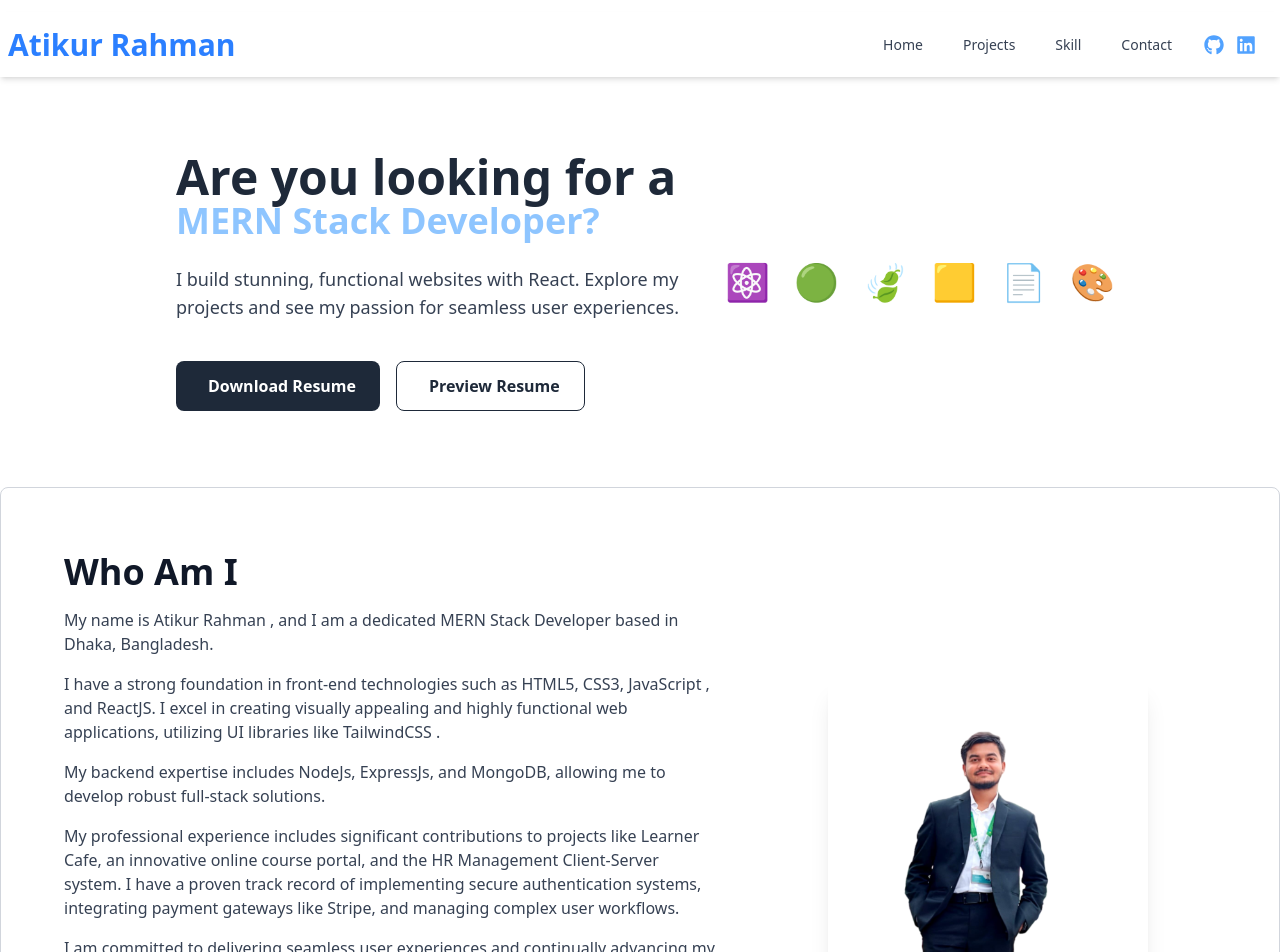
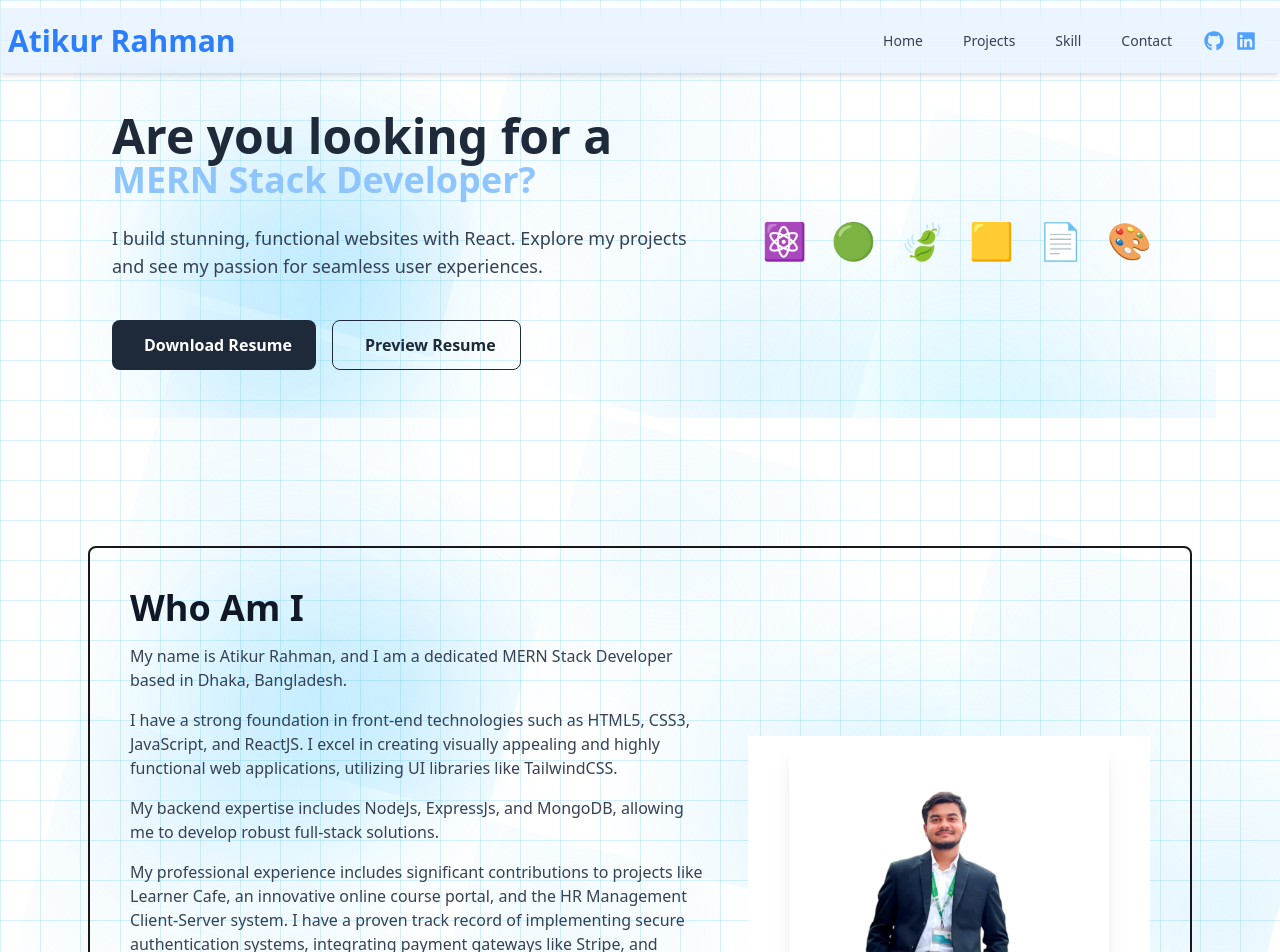
Before and after one commit to atikurrahman33/Portfolio-website, a React (Vite) app: page / in a window 1280 px wide. Shown: the top 952 px of the page. Built offline with nearby package versions, Linux system fonts and the light colour scheme.

Commit message:
Enhance layout and visuals across components with background effects, improved styling, and updated content

```diff
--- a/src/Layout/MainLayout.jsx
+++ b/src/Layout/MainLayout.jsx
@@ -5,7 +5,12 @@ import Footer from "../page/Shared/Footer/Footer.jsx";
 
 const MainLayout = () => {
     return (
-        <div className="max-w-7xl mx-auto">
+        <div className=" relative sm:px-6 overflow-hidden
+bg-[linear-gradient(to_right,rgba(56,189,248,0.2)_1px,transparent_1px),linear-gradient(to_bottom,rgba(56,189,248,0.2)_1px,transparent_1px)]
+bg-[length:40px_40px]
+dark:bg-[linear-gradient(to_right,rgba(56,189,248,0.2)_1px,transparent_1px),linear-gradient(to_bottom,rgba(56,189,248,0.2)_1px,transparent_1px)]
+dark:bg-[length:40px_40px]
+">
             <Navbar />
             <Outlet />
             <Footer/>
--- a/src/page/About/About.jsx
+++ b/src/page/About/About.jsx
@@ -1,22 +1,28 @@
-
 import profileImg from "../../../public/Images/Atikur_RahmAan.png";
 import { FontAwesomeIcon } from "@fortawesome/react-fontawesome";
 import { faGithub, faLinkedin, faFacebook, faTwitter } from "@fortawesome/free-brands-svg-icons";
-
-
+import BackgroundBlobs from "../Banner/BackgroundBlobs";
+import RadialBackground from "../Banner/RadialBackground";
 
 const About = () => {
   return (
-    <div className="w-full py-16 px-6 bg-white border border-gray-300 rounded-lg">
-      <div className="max-w-6xl mx-auto grid md:grid-cols-12 gap-10 items-center">
+    <div className="relative max-w-6xl mx-auto py-16 px-6">
+      {/* Background Effects */}
+      <div className="absolute inset-0 -z-10">
+        <BackgroundBlobs />
+        <RadialBackground />
+      </div>
+
+      {/* Main Content */}
+      <div className=" border-2 rounded-lg p-10 grid md:grid-cols-12 gap-10 items-center relative z-10">
         {/* Left Side - Text */}
         <div className="md:col-span-7 space-y-4">
           <h2 className="text-4xl font-bold text-gray-900">Who Am I</h2>
           <p className="text-gray-700">
-            My name is <span className="font-medium">Atikur Rahman</span> , and I am a dedicated MERN Stack Developer based in Dhaka, Bangladesh.
+            My name is <span className="font-medium">Atikur Rahman</span>, and I am a dedicated MERN Stack Developer based in Dhaka, Bangladesh.
           </p>
           <p className="text-gray-700">
-            I have a strong foundation in front-end technologies such as HTML5, CSS3, JavaScript , and ReactJS. I excel in creating visually appealing and highly functional web applications, utilizing UI libraries like TailwindCSS .
+            I have a strong foundation in front-end technologies such as HTML5, CSS3, JavaScript, and ReactJS. I excel in creating visually appealing and highly functional web applications, utilizing UI libraries like TailwindCSS.
           </p>
           <p className="text-gray-700">
             My backend expertise includes NodeJs, ExpressJs, and MongoDB, allowing me to develop robust full-stack solutions.
@@ -30,34 +36,51 @@ const About = () => {
           <p className="text-gray-700">
             Explore my projects and connect with me on LinkedIn or GitHub to learn more about my work and professional journey.
           </p>
-           {/* Social Icons */}
+
+          {/* Social Icons */}
           <div className="flex space-x-4 mt-4 text-gray-800">
-            <a href="https://github.com/atikurrahman33" target="_blank" rel="noopener noreferrer" className="text-2xl hover:text-gray-600 transition">
+            <a
+              href="https://github.com/atikurrahman33"
+              target="_blank"
+              rel="noopener noreferrer"
+              className="text-2xl hover:text-gray-600 transition"
+            >
               <FontAwesomeIcon icon={faGithub} />
             </a>
-            <a href="https://www.linkedin.com/in/atikur-rahman03/" target="_blank" rel="noopener noreferrer" className="text-2xl hover:text-blue-700 transition">
+            <a
+              href="https://www.linkedin.com/in/atikur-rahman03/"
+              target="_blank"
+              rel="noopener noreferrer"
+              className="text-2xl hover:text-blue-700 transition"
+            >
               <FontAwesomeIcon icon={faLinkedin} />
             </a>
-            <a href="https://www.facebook.com/atikurrahman.foysal.3" target="_blank" rel="noopener noreferrer" className="text-2xl hover:text-blue-600 transition">
+            <a
+              href="https://www.facebook.com/atikurrahman.foysal.3"
+              target="_blank"
+              rel="noopener noreferrer"
+              className="text-2xl hover:text-blue-600 transition"
+            >
               <FontAwesomeIcon icon={faFacebook} />
             </a>
-            <a href="https://x.com/AtikurRahm59719" target="_blank" rel="noopener noreferrer" className="text-2xl hover:text-blue-400 transition">
+            <a
+              href="https://x.com/AtikurRahm59719"
+              target="_blank"
+              rel="noopener noreferrer"
+              className="text-2xl hover:text-blue-400 transition"
+            >
               <FontAwesomeIcon icon={faTwitter} />
             </a>
           </div>
         </div>
 
-        {/* Right Side - Image with Tailwind Animation */}
-        <div className="md:col-span-5 flex justify-center">
+        {/* Right Side - Image */}
+        <div className="md:col-span-5 flex justify-center bg-white">
           <div className="relative w-80 h-80">
             <img
               src={profileImg}
               alt="Profile"
-              className="rounded-xl shadow-xl w-full h-full object-contain
-                         animate-[float_4s_ease-in-out_infinite]"
-              style={{
-                "@keyframes float": "0%,100%{transform:translateY(0px);}50%{transform:translateY(-15px);}"
-              }}
+              className="rounded-xl shadow-xl w-full h-full object-cover"
             />
           </div>
         </div>
--- /dev/null
+++ b/src/page/Banner/BackgroundBlobs.jsx
@@ -0,0 +1,14 @@
+export default function BackgroundBlobs() {
+  return (
+    <div className="absolute inset-0 will-change-transform transition-transform duration-700">
+      {/* Soft sky-blue blob */}
+      <div className="absolute top-20 left-20 w-72 h-72 bg-gradient-to-br from-sky-300/30 to-sky-400/30 rounded-full blur-3xl motion-safe:animate-pulse" />
+
+      {/* Another sky-colored blob */}
+      <div
+        className="absolute top-60 right-32 w-60 h-60 bg-gradient-to-br from-cyan-300/30 to-sky-400/30 rounded-full blur-3xl motion-safe:animate-pulse"
+        style={{ animationDelay: '1s' }}
+      />
+    </div>
+  );
+}
--- a/src/page/Banner/Banner.jsx
+++ b/src/page/Banner/Banner.jsx
@@ -1,6 +1,8 @@
 import { useState } from "react";
 import { motion } from "framer-motion";
 import { Link } from "react-router-dom";
+import BackgroundBlobs from "./BackgroundBlobs";
+import RadialBackground from "./RadialBackground";
 
 const tools = [
   { name: "React", icon: "⚛️" },
@@ -28,9 +30,9 @@ const Banner = () => {
   return (
     <>
       {/* Banner Section */}
-      <section className="max-w-5xl w-full p-8 lg:p-12 grid lg:grid-cols-12 gap-8 mx-auto my-7">
+    <section className="max-w-6xl w-full p-8 lg:p-12 grid lg:grid-cols-12 gap-8 mx-auto my-16 relative overflow-hidden">
   {/* Left Side */}
-        <div className="lg:col-span-7 flex flex-col justify-center space-y-6">
+  <div className="lg:col-span-7 flex flex-col justify-center space-y-6 relative z-10">
     <motion.h1
       className="text-4xl md:text-5xl font-bold text-gray-800"
       initial={{ opacity: 0 }}
@@ -38,13 +40,16 @@ const Banner = () => {
       transition={{ duration: 1 }}
     >
       Are you looking for a{" "}
-            <p className="text-blue-300 border-gray-800 text-4xl">MERN Stack Developer?</p>
+      <p className="text-blue-300 border-gray-800 text-4xl">
+        MERN Stack Developer?
+      </p>
     </motion.h1>
     <p className="text-gray-700 text-lg">
       I build stunning, functional websites with React. Explore my projects and see my
       passion for seamless user experiences.
     </p>
-          <div className="flex flex-col sm:flex-row gap-4 mt-4">
+
+    <div className="flex flex-col sm:flex-row gap-4 mt-4 relative z-10">
       <button
         onClick={handleDownload}
         className="bg-gray-800 text-white px-6 py-3 rounded-lg font-semibold flex items-center justify-center hover:bg-gray-900 hover:shadow-lg transition-all duration-300"
@@ -63,7 +68,7 @@ const Banner = () => {
   </div>
 
   {/* Right Side - Animated Tools */}
-        <div className="lg:col-span-5 flex justify-center items-center">
+  <div className="lg:col-span-5 flex justify-center items-center relative z-10">
     <div className="flex space-x-6">
       {tools.map((tool) => (
         <motion.div
@@ -78,7 +83,12 @@ const Banner = () => {
       ))}
     </div>
   </div>
+
+  {/* Backgrounds */}
+  <BackgroundBlobs />
+  <RadialBackground />
 </section>
+
 
       {/* Resume Modal */}
       {isModalOpen && (
@@ -92,8 +102,14 @@ const Banner = () => {
           >
             &times;
           </span>
+
           <div className="w-4/5 h-4/5 bg-white rounded-lg overflow-hidden">
-            <iframe src={resumeUrl} width="100%" height="100%" frameBorder="0"></iframe>
+            <iframe
+              src={resumeUrl}
+              width="100%"
+              height="100%"
+              frameBorder="0"
+            ></iframe>
           </div>
         </div>
       )}
--- /dev/null
+++ b/src/page/Banner/RadialBackground.jsx
@@ -0,0 +1,40 @@
+'use client';
+
+export default function RadialBackground() {
+  return (
+    <>
+      <div className="absolute inset-0 opacity-20">
+        <div
+          className="absolute top-0 left-0 w-full h-full animate-float"
+          style={{
+            backgroundImage: `
+              radial-gradient(circle at 25% 25%, #bae6fd 0%, transparent 50%),
+              radial-gradient(circle at 75% 75%, #7dd3fc 0%, transparent 50%)
+            `,
+            backgroundSize: '400px 400px',
+          }}
+        />
+      </div>
+
+      <style>{`
+        @keyframes float {
+          0%, 100% {
+            transform: translate(0, 0) rotate(0deg) scale(1);
+          }
+          25% {
+            transform: translate(20px, -15px) rotate(15deg) scale(1.05);
+          }
+          50% {
+            transform: translate(-15px, 20px) rotate(30deg) scale(1.1);
+          }
+          75% {
+            transform: translate(10px, -10px) rotate(15deg) scale(1.05);
+          }
+        }
+        .animate-float {
+          animation: float 25s ease-in-out infinite;
+        }
+      `}</style>
+    </>
+  );
+}
--- a/src/page/Contact/Contact.jsx
+++ b/src/page/Contact/Contact.jsx
@@ -5,7 +5,9 @@ import { faPhone, faEnvelope, faMapMarkerAlt } from "@fortawesome/free-solid-svg
 
 const Contact = () => {
   return (
-    <div className="max-w-6xl mx-auto py-16 px-6 min-h-screen bg-blue-50 flex justify-center items-center bo mt-6 border border-gray-300 rounded-lg shadow-lg">
+    <div className="max-w-6xl mx-auto py-16 px-6 min-h-screen bg-blue-50 flex justify-center items-center bo mt-6 border border-gray-300 rounded-lg shadow-lg
+
+    ">
       <div className="contact-card w-full max-w-6xl bg-white rounded-xl shadow-xl overflow-hidden grid grid-cols-1 lg:grid-cols-12 ">
 
         {/* Left Side - Form Section */}
--- a/src/page/Projects/Details.jsx
+++ b/src/page/Projects/Details.jsx
@@ -22,7 +22,7 @@ const Details = () => {
         {/* Back button */}
         <Link
           to="/"
-          className="inline-flex items-center text-blue-600 hover:text-blue-800 transition-colors mb-6 font-medium"
+          className="inline-flex mt-16 items-center text-blue-600 hover:text-blue-800 transition-colors font-medium"
         >
           <ArrowLeft className="w-4 h-4 mr-2" /> Back to Projects
         </Link>
@@ -34,46 +34,11 @@ const Details = () => {
               <div className="mb-6">
                 <h1 className="text-3xl font-bold text-gray-900 mb-2">{project.projectName}</h1>
 
-                {/* Project metadata */}
-                <div className="flex flex-wrap items-center gap-4 text-sm text-gray-600 mb-4">
-                  {project.date && (
-                    <div className="flex items-center">
-                      <Calendar className="w-4 h-4 mr-1" />
-                      <span>{project.date}</span>
-                    </div>
-                  )}
-                  {project.duration && (
-                    <div className="flex items-center">
-                      <Clock className="w-4 h-4 mr-1" />
-                      <span>{project.duration}</span>
-                    </div>
-                  )}
-                  {project.teamSize && (
-                    <div className="flex items-center">
-                      <Users className="w-4 h-4 mr-1" />
-                      <span>{project.teamSize} members</span>
-                    </div>
-                  )}
-                </div>
 
-                {/* Status badge */}
-                {project.status && (
-                  <span
-                    className={`inline-block px-3 py-1 text-xs rounded-full ${
-                      project.status === "Completed"
-                        ? "bg-green-100 text-green-800"
-                        : project.status === "In Progress"
-                        ? "bg-yellow-100 text-yellow-800"
-                        : "bg-blue-100 text-blue-800"
-                    }`}
-                  >
-                    {project.status}
-                  </span>
-                )}
               </div>
 
               {/* Full Details */}
-              <div className="mb-8">
+              <div className="">
                 <h2 className="text-xl font-semibold text-gray-800 mb-3">Project Overview</h2>
                 <p className="text-gray-700 leading-relaxed">{project.projectDetails}</p>
               </div>
@@ -88,15 +53,7 @@ const Details = () => {
                   className="w-full h-auto object-cover rounded-xl shadow-lg mb-8"
                 />
 
-                {/* Challenges & Solutions */}
-                {project.challenges && (
-                  <div className="mb-8">
-                    <h2 className="text-xl font-semibold text-gray-800 mb-3">Challenges & Solutions</h2>
-                    <div className="bg-white p-4 rounded-lg shadow-sm">
-                      <p className="text-gray-700">{project.challenges}</p>
-                    </div>
-                  </div>
-                )}
+
               </div>
             </div>
           </div>
--- a/src/page/Shared/Footer/Footer.jsx
+++ b/src/page/Shared/Footer/Footer.jsx
@@ -2,13 +2,13 @@ import { FaTwitter, FaFacebookF, FaHeart, FaMapMarkerAlt, FaEnvelope, FaPhone, F
 
 const Footer = () => {
   return (
-    <footer className=" text-gray-700 pt-12 pb-8 px-6 mt-4">
-      <div className="container mx-auto">
+    <footer className=" bg-white text-gray-700 pt-6 pb-8 px-6 mt-4">
+      <div className="container mx-auto max-w-7xl">
         <div className="grid grid-cols-1 md:grid-cols-2 lg:grid-cols-4 gap-8 mb-12">
           {/* Brand Section */}
           <div className="flex flex-col">
             <div className="mb-6">
-              <span className="text-4xl font-bold text-gray-900 relative inline-block">
+              <span className="text-4xl font-bold text-blue-500 relative inline-block">
                 Atikur
               </span>
               <p className="text-gray-600 mt-4 text-sm">
@@ -42,7 +42,7 @@ const Footer = () => {
               <span className="absolute bottom-0 left-0 w-1/2 h-1 bg-blue-400 rounded-full"></span>
             </h3>
             <ul className="space-y-3">
-              <li><a href="#" className="text-gray-600 hover:text-gray-900 transition-colors">Home</a></li>
+              <li><a href="/" className="text-gray-600 hover:text-gray-900 transition-colors">Home</a></li>
               <li><a href="#" className="text-gray-600 hover:text-gray-900 transition-colors">About</a></li>
               <li><a href="#" className="text-gray-600 hover:text-gray-900 transition-colors">Projects</a></li>
               <li><a href="#" className="text-gray-600 hover:text-gray-900 transition-colors">Skills</a></li>
@@ -72,17 +72,17 @@ const Footer = () => {
                 <FaMapMarkerAlt className="mr-2 text-blue-400" /> Dhaka, Bangladesh
               </p>
               <p className="mb-2 flex items-center">
-                <FaEnvelope className="mr-2 text-blue-400" /> hello@atikur.com
+                <FaEnvelope className="mr-2 text-blue-400" /> foysalatik33@gmail.com
               </p>
               <p className="flex items-center">
-                <FaPhone className="mr-2 text-blue-400" /> +880 1234 567890
+                <FaPhone className="mr-2 text-blue-400" /> +880 1822988250
               </p>
             </address>
           </div>
         </div>
 
         {/* Divider */}
-        <div className="border-t border-blue-400 my-8"></div>
+        <div className="border-t border-blue-400 pt-1"></div>
 
         {/* Copyright */}
         <div className="flex flex-col md:flex-row items-center justify-between">
--- a/src/page/Shared/Navbar/navbar.jsx
+++ b/src/page/Shared/Navbar/navbar.jsx
@@ -2,10 +2,10 @@ import { FaGithub, FaLinkedin } from "react-icons/fa";
 
 const Navbar = () => {
   return (
-    <div className="navbar bg-white shadow-md mt-3">
+    <div className="navbar max-w-7xl mx-auto mt-2  fixed top-0 left-0 right-0 backdrop-blur-md bg-blue-200/30 shadow-md z-50">
       {/* Left side: Logo */}
       <div className="navbar-start">
-        <a className=" text-3xl font-bold text-blue-500">
+        <a className="text-3xl font-bold text-blue-500">
           Atikur Rahman
         </a>
       </div>
```
Lines whose indentation alone changed are shown as unchanged.
